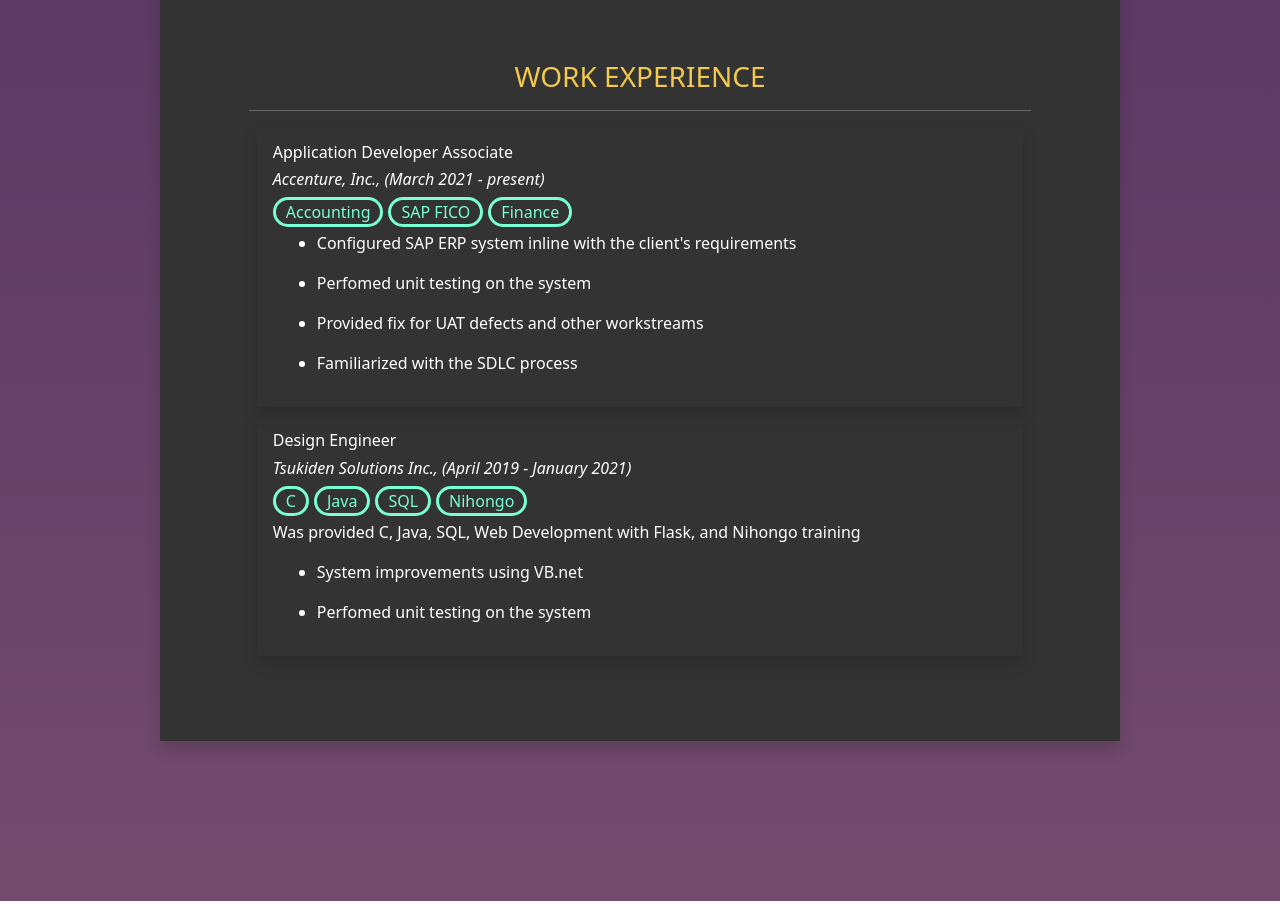
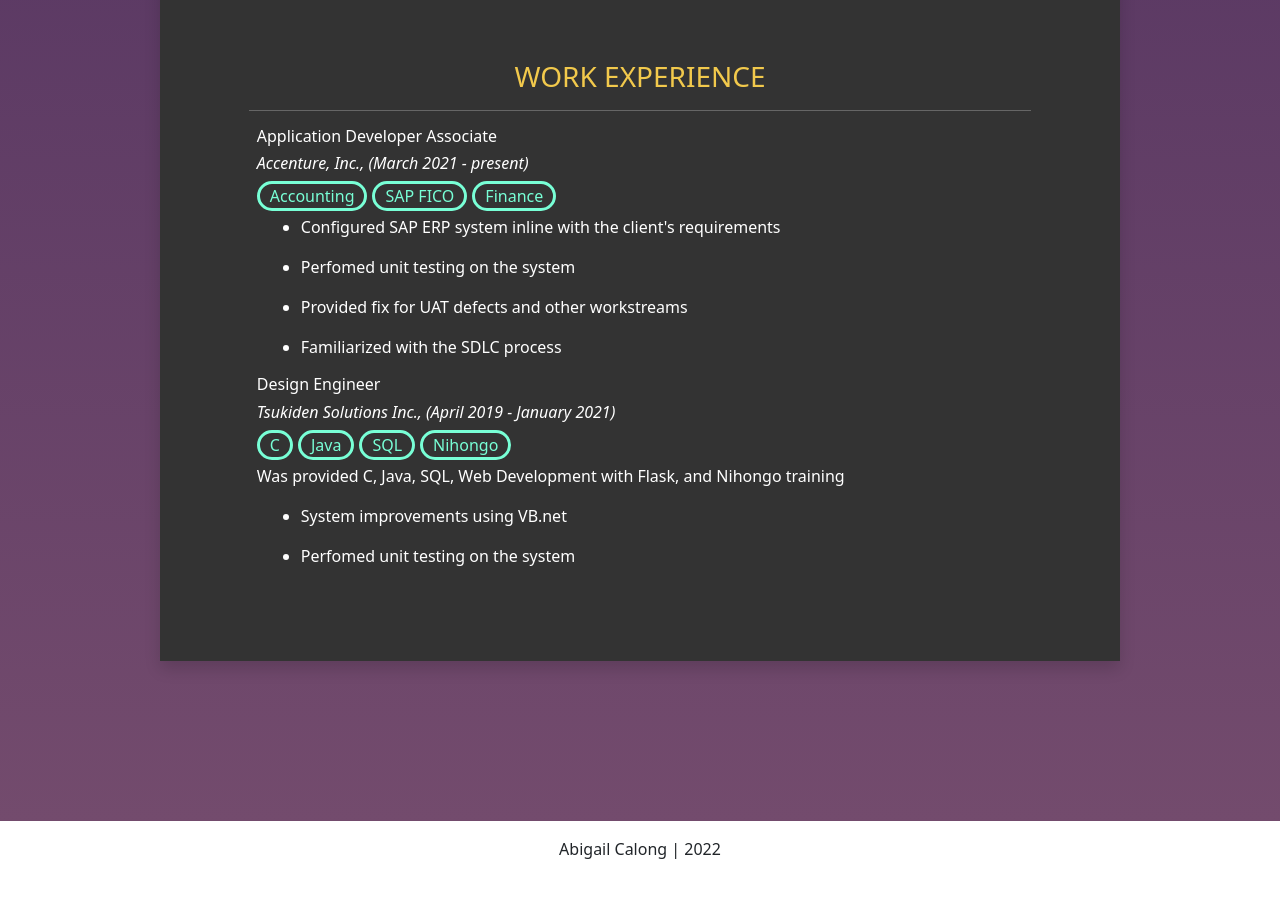
Before and after one commit to roserenity/resume, a Vue app: page /#/Employment in a window 1280 px wide. Shown: the part 980-1901 px from the top of the page. After the commit the page ends 1857 px from the top, so only its background shows below. Built offline with nearby package versions, Linux system fonts and the light colour scheme.

Commit message:
for resume

```diff
--- a/src/components/Employment.vue
+++ b/src/components/Employment.vue
@@ -8,7 +8,7 @@
         </span>
         <hr>
       </section>
-      <section v-for="experience in job_experience" :key="experience.id" class="shadow p-3 m-2 rounded">
+      <section v-for="experience in job_experience" :key="experience.id" class="m-2">
         <h6> {{experience.position}} </h6>
 
         <i>
--- a/vue.config.js
+++ b/vue.config.js
@@ -1,5 +1,3 @@
 module.exports = {
-    publicPath: process.env.NODE_ENV == "production"
-    ? '/resume/'
-    : '/'
+    publicPath: '/dist/'
 }
```
